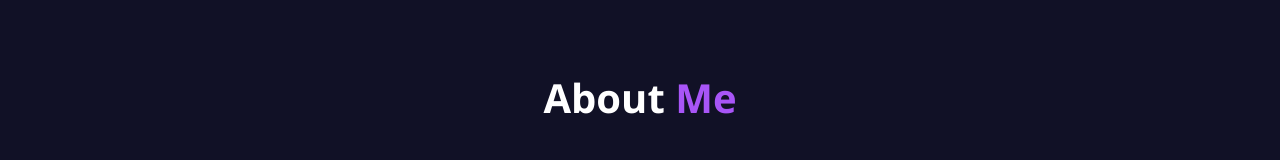
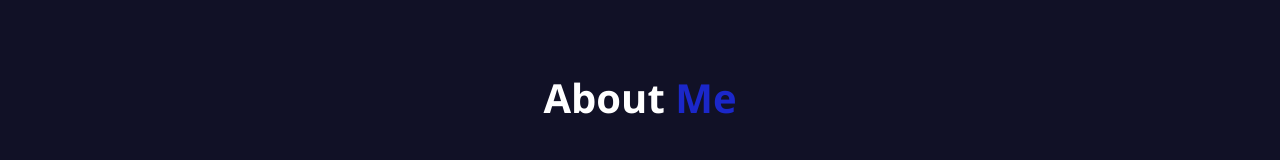
Before and after one commit to CayaKertCharls/charls_caya-project-1, a plain HTML site: page index.html in a window 1280 px wide. Shown: the part 792-952 px from the top of the page. Drawn offline with Linux system fonts and the light colour scheme.

Commit message:
edit style

```diff
--- a/style.css
+++ b/style.css
@@ -164,7 +164,7 @@ section {
 }
 
 .heading span {
-    color: #a855f7;
+    color: #1b27c9;
 }
 
 /* ABOUT */
```
